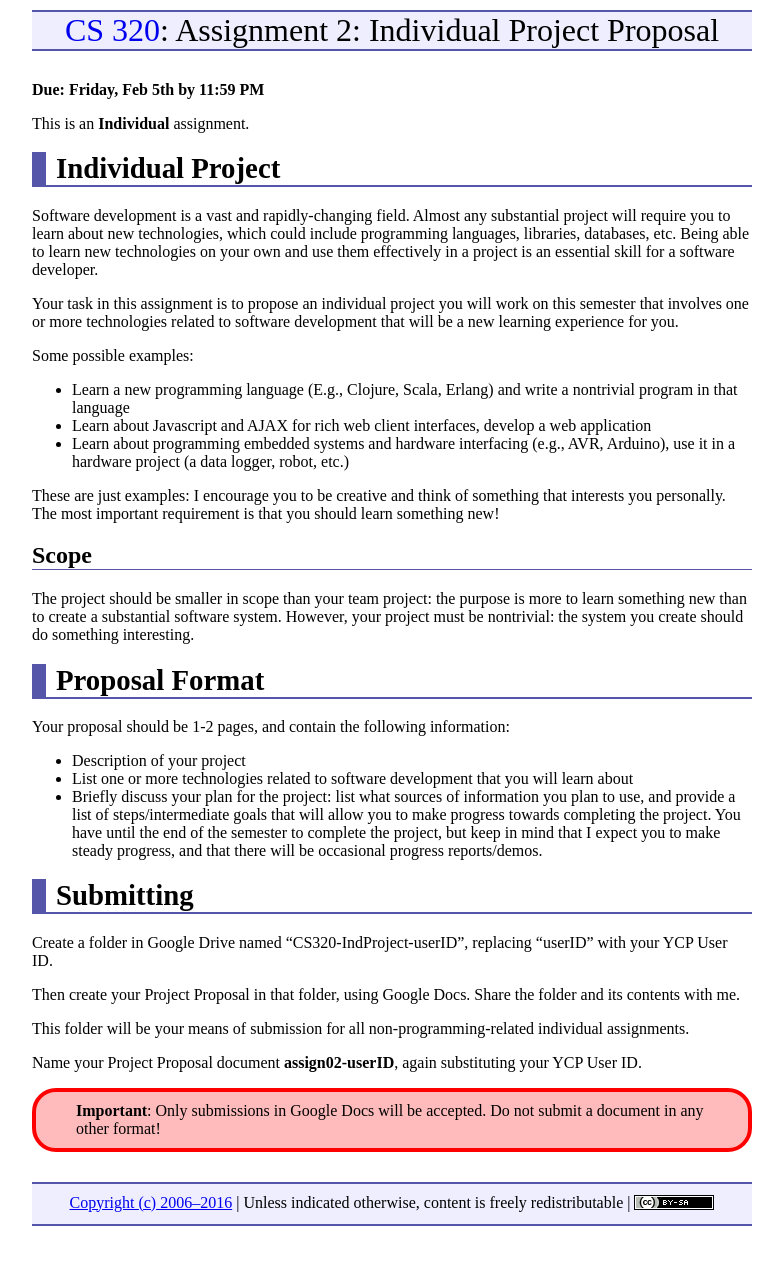
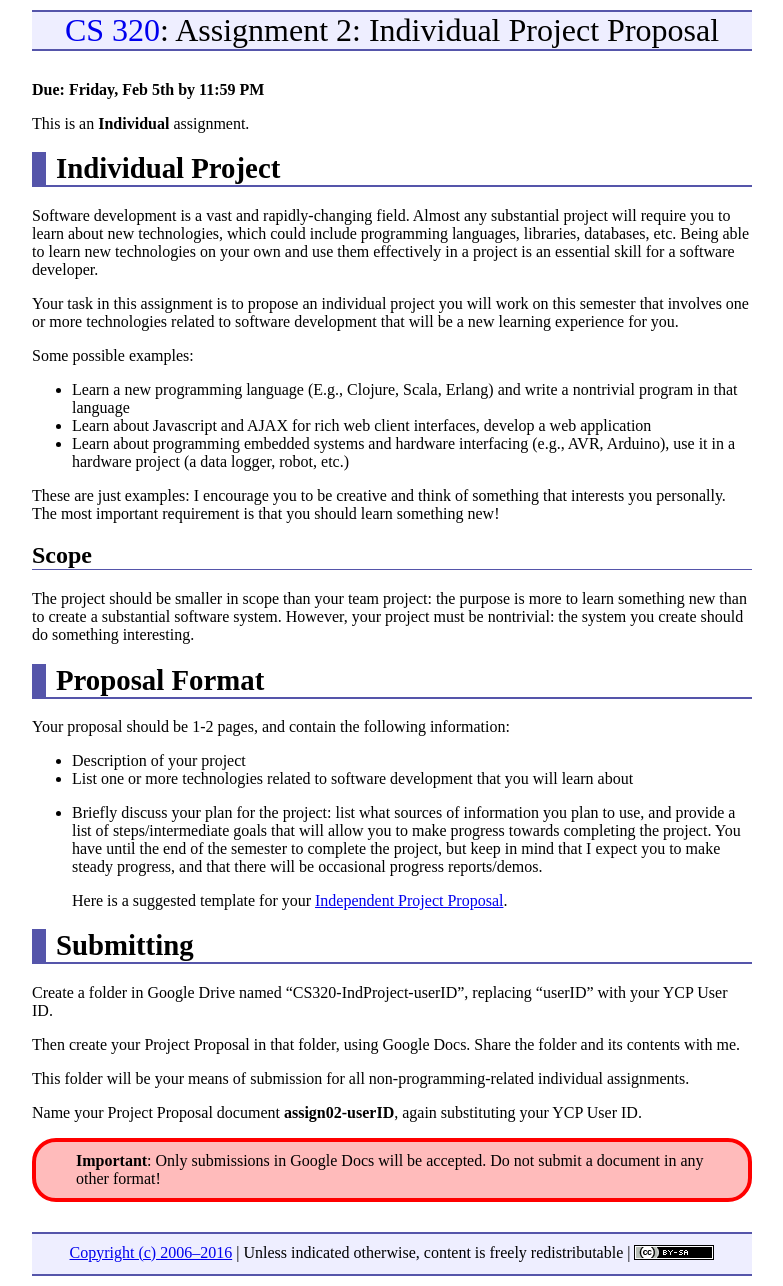
Before and after one commit to ycpcs/cs320-spring2016, a Jekyll site: the page built from assign/assign02.md, in a window 1280 px wide. Shown: the whole page, without its empty margins (248-1031 px from the left). Built offline with Jekyll 4.4.1, drawn with Linux system fonts in a browser that asks for light colours; Markdown is read by kramdown in place of the engine named in the settings; before the commit the page ends 1236 px from its top, so only the background shows below that.

Commit message:
updates for Independent Project template

```diff
--- a/assign/assign02.md
+++ b/assign/assign02.md
@@ -60,6 +60,8 @@ Your proposal should be 1-2 pages, and contain the following information:
   in mind that I expect you to make steady progress, and that there will
   be occasional progress reports/demos.
 
+  Here is a suggested template for your [Independent Project Proposal](CS320_Independent_Project_Proposal_Template.pdf).
+
 Submitting
 ==========
 
```
Also changed, not shown: 1 other file.
